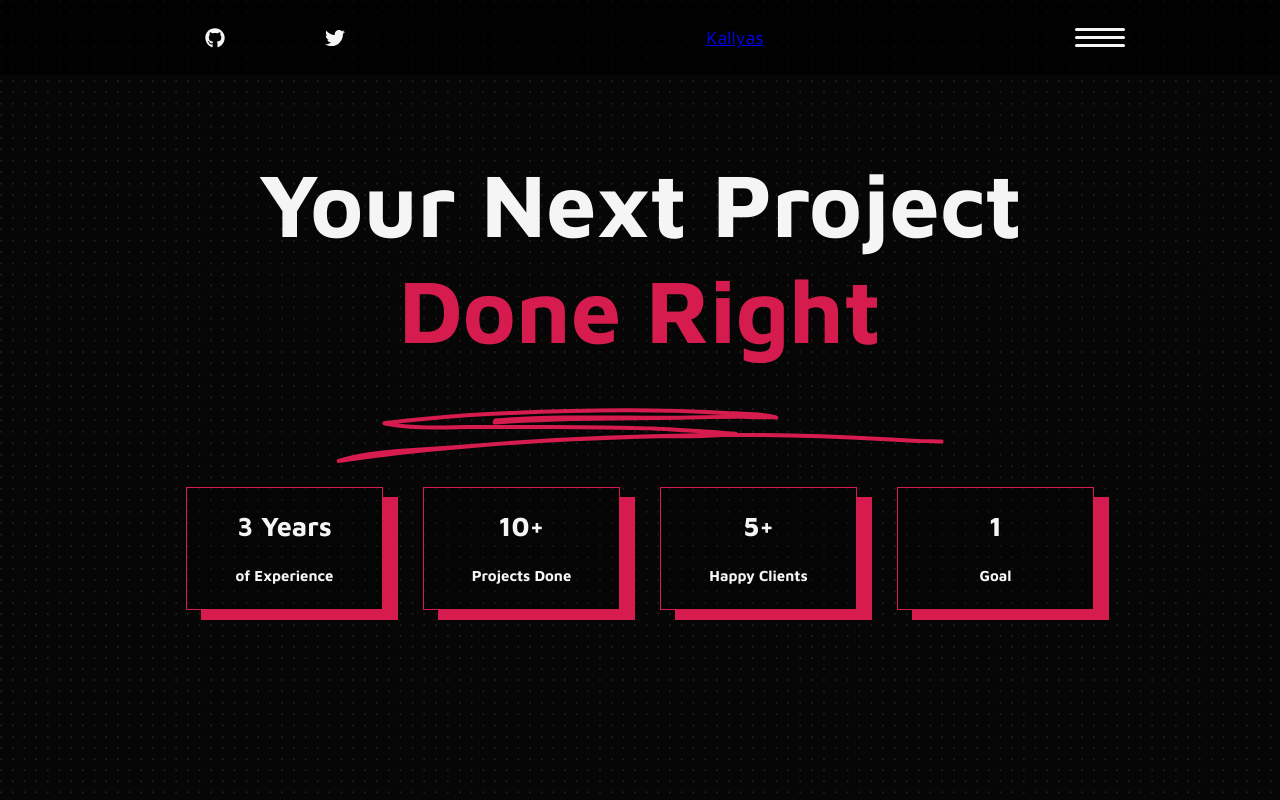
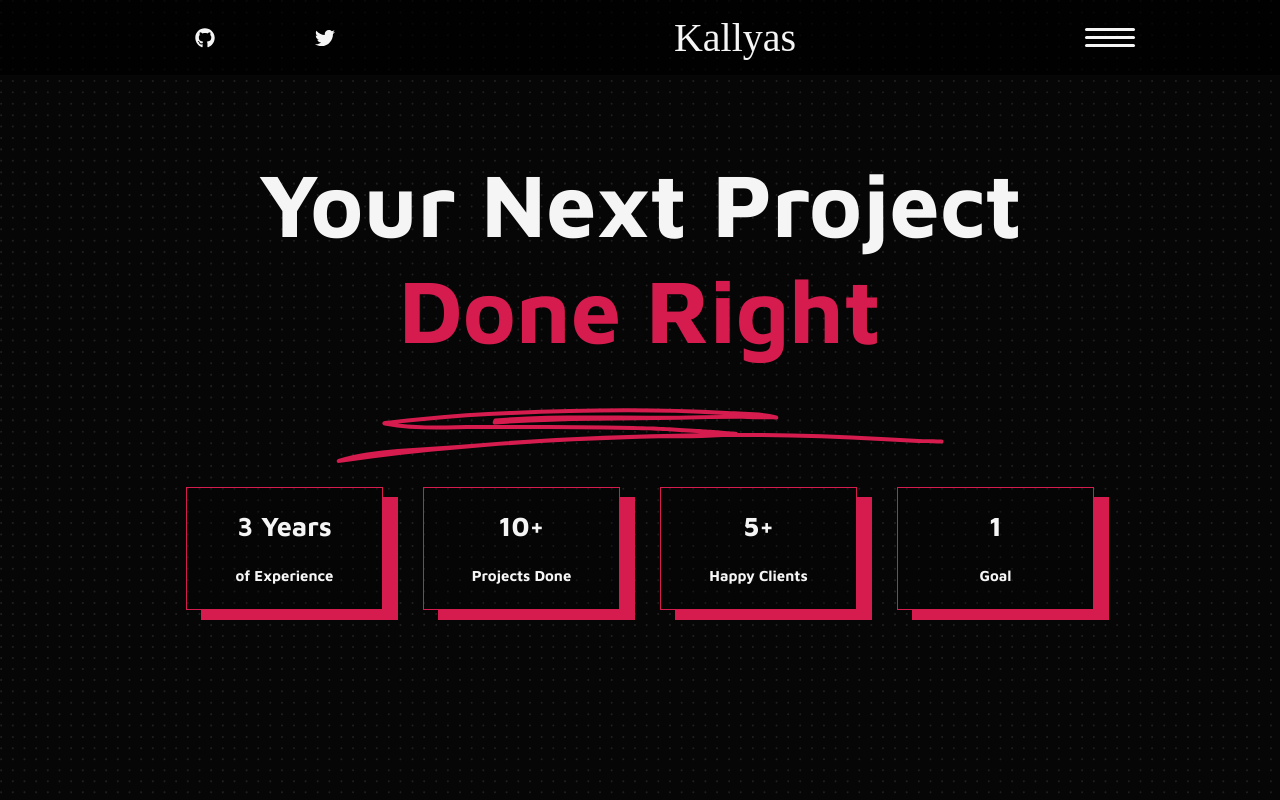
Before and after one commit to kallyas/kallyas.github.io, a Next.js app: page / in a window 1280 px wide. Shown: the top 800 px of the page. Built offline with nearby package versions, Linux system fonts and the light colour scheme; a web font is replaced by a local one.

Commit message:
fix: logo css

```diff
--- a/components/NavbarComponents/index.js
+++ b/components/NavbarComponents/index.js
@@ -8,7 +8,7 @@ export const socialIcons = [<FaGithub />, <FaTwitter />];
 
 export const Logo = (
   <Link href="/">
-    <a className={styles.navbar__logo}>Kallyas</a>
+    <a className={styles.logo}>Kallyas</a>
   </Link>
 );
 
```
